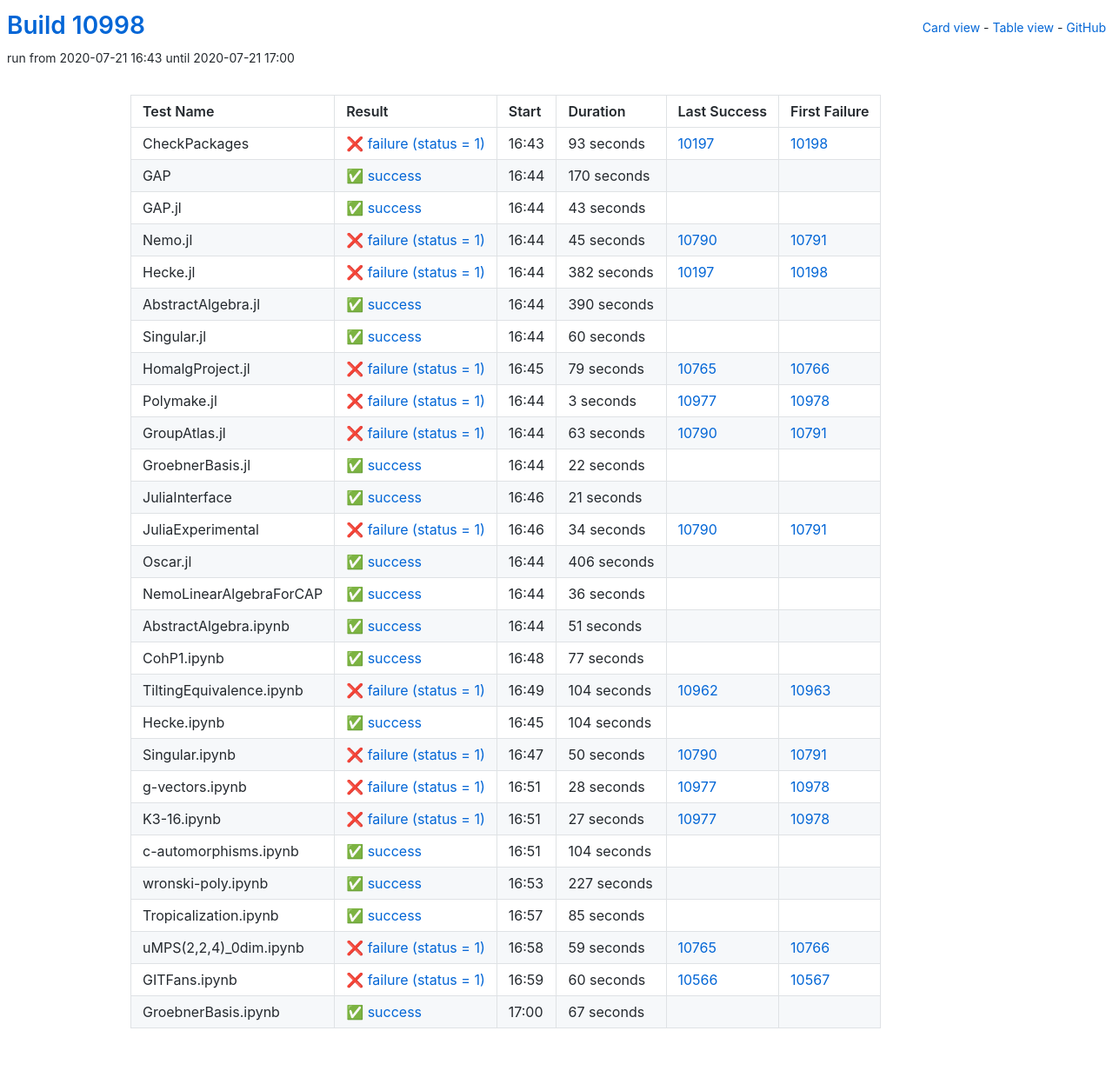
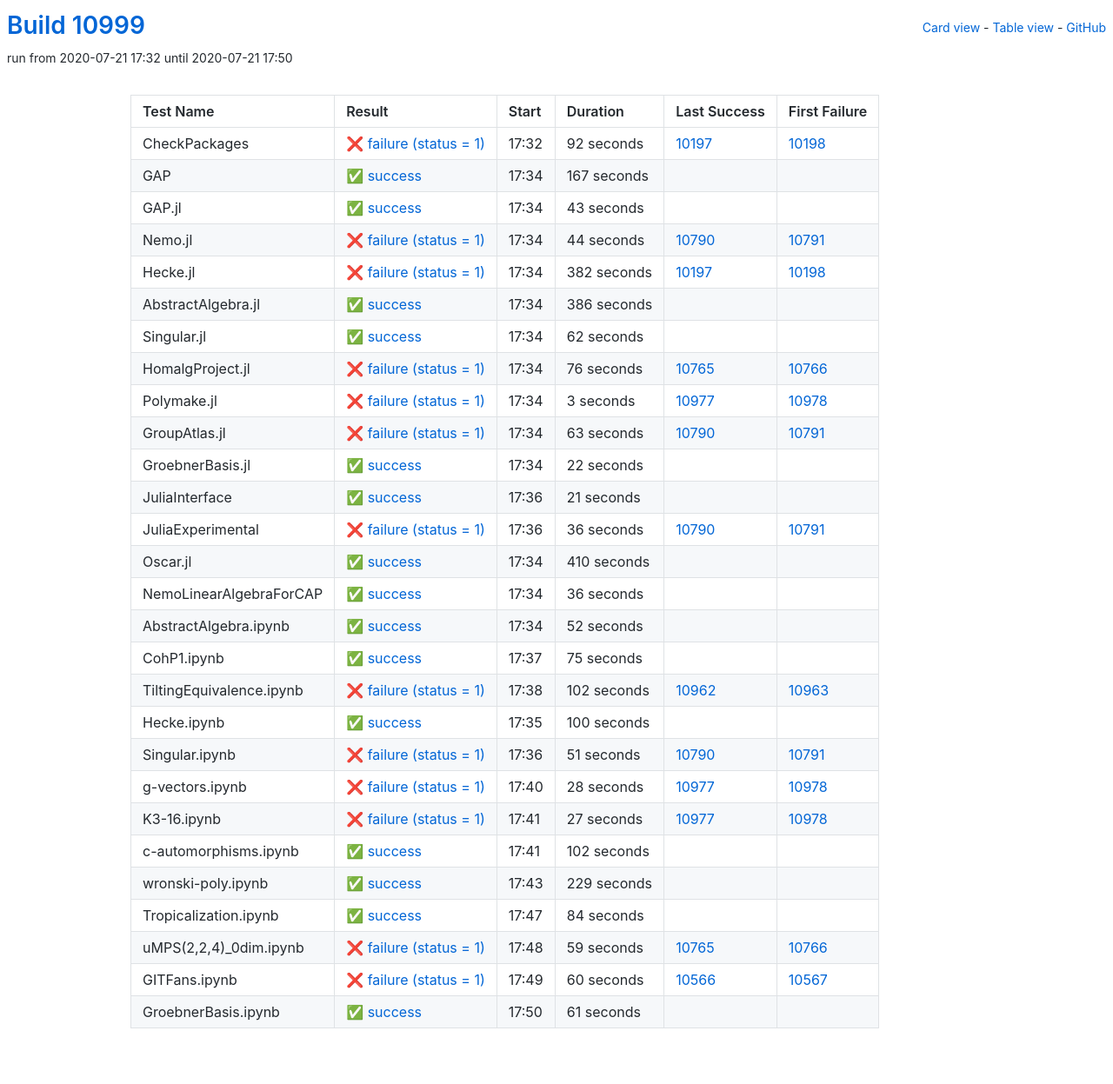
Before and after one commit to oscar-system/oscar-ci-status, a Jekyll site: the page built from table.html, in a window 1280 px wide. Shown: the whole page at 87% size. Built offline with Jekyll 4.4.1, drawn with Linux system fonts in a browser that asks for light colours.

Commit message:
Build #10999

```diff
--- a/_data/ci.yml
+++ b/_data/ci.yml
@@ -1,6 +1,6 @@
 ---
-build: 10998
-build_url: https://oscarci.mathematik.uni-kl.de/job/oscar/10998/
+build: 10999
+build_url: https://oscarci.mathematik.uni-kl.de/job/oscar/10999/
 job: oscar
 organization: oscar-system
 repo: oscar-ci-status
@@ -8,32 +8,32 @@
 tests:
 - name: CheckPackages
   id: checkpackages
-  log: https://oscarci.mathematik.uni-kl.de/job/oscar/10998/artifact/logs/build-10998/CheckPackages.log
-  start: 2020-07-21 16:43
+  log: https://oscarci.mathematik.uni-kl.de/job/oscar/10999/artifact/logs/build-10999/CheckPackages.log
+  start: 2020-07-21 17:32
   success: false
   exitcode: 1
   status: failure
-  duration: 93
+  duration: 92
   last_success: 10197
   last_success_url: https://oscarci.mathematik.uni-kl.de/job/oscar/10197/
   first_failure: 10198
   first_failure_url: https://oscarci.mathematik.uni-kl.de/job/oscar/10198/
 - name: GAP
   id: gap
-  log: https://oscarci.mathematik.uni-kl.de/job/oscar/10998/artifact/logs/build-10998/GAP.log
-  start: 2020-07-21 16:44
+  log: https://oscarci.mathematik.uni-kl.de/job/oscar/10999/artifact/logs/build-10999/GAP.log
+  start: 2020-07-21 17:34
   success: true
   exitcode: 0
   status: success
-  duration: 170
+  duration: 167
   last_success: false
   last_success_url:
   first_failure: false
   first_failure_url:
 - name: GAP.jl
   id: gap-jl
-  log: https://oscarci.mathematik.uni-kl.de/job/oscar/10998/artifact/logs/build-10998/GAP.jl.log
-  start: 2020-07-21 16:44
+  log: https://oscarci.mathematik.uni-kl.de/job/oscar/10999/artifact/logs/build-10999/GAP.jl.log
+  start: 2020-07-21 17:34
   success: true
   exitcode: 0
   status: success
@@ -44,20 +44,20 @@
   first_failure_url:
 - name: Nemo.jl
   id: nemo-jl
-  log: https://oscarci.mathematik.uni-kl.de/job/oscar/10998/artifact/logs/build-10998/Nemo.jl.log
-  start: 2020-07-21 16:44
+  log: https://oscarci.mathematik.uni-kl.de/job/oscar/10999/artifact/logs/build-10999/Nemo.jl.log
+  start: 2020-07-21 17:34
   success: false
   exitcode: 1
   status: failure
-  duration: 45
+  duration: 44
   last_success: 10790
   last_success_url: https://oscarci.mathematik.uni-kl.de/job/oscar/10790/
   first_failure: 10791
   first_failure_url: https://oscarci.mathematik.uni-kl.de/job/oscar/10791/
 - name: Hecke.jl
   id: hecke-jl
-  log: https://oscarci.mathematik.uni-kl.de/job/oscar/10998/artifact/logs/build-10998/Hecke.jl.log
-  start: 2020-07-21 16:44
+  log: https://oscarci.mathematik.uni-kl.de/job/oscar/10999/artifact/logs/build-10999/Hecke.jl.log
+  start: 2020-07-21 17:34
   success: false
   exitcode: 1
   status: failure
@@ -68,44 +68,44 @@
   first_failure_url: https://oscarci.mathematik.uni-kl.de/job/oscar/10198/
 - name: AbstractAlgebra.jl
   id: abstractalgebra-jl
-  log: https://oscarci.mathematik.uni-kl.de/job/oscar/10998/artifact/logs/build-10998/AbstractAlgebra.jl.log
-  start: 2020-07-21 16:44
+  log: https://oscarci.mathematik.uni-kl.de/job/oscar/10999/artifact/logs/build-10999/AbstractAlgebra.jl.log
+  start: 2020-07-21 17:34
   success: true
   exitcode: 0
   status: success
-  duration: 390
+  duration: 386
   last_success: false
   last_success_url:
   first_failure: false
   first_failure_url:
 - name: Singular.jl
   id: singular-jl
-  log: https://oscarci.mathematik.uni-kl.de/job/oscar/10998/artifact/logs/build-10998/Singular.jl.log
-  start: 2020-07-21 16:44
+  log: https://oscarci.mathematik.uni-kl.de/job/oscar/10999/artifact/logs/build-10999/Singular.jl.log
+  start: 2020-07-21 17:34
   success: true
   exitcode: 0
   status: success
-  duration: 60
+  duration: 62
   last_success: false
   last_success_url:
   first_failure: false
   first_failure_url:
 - name: HomalgProject.jl
   id: homalgproject-jl
-  log: https://oscarci.mathematik.uni-kl.de/job/oscar/10998/artifact/logs/build-10998/HomalgProject.jl.log
-  start: 2020-07-21 16:45
+  log: https://oscarci.mathematik.uni-kl.de/job/oscar/10999/artifact/logs/build-10999/HomalgProject.jl.log
+  start: 2020-07-21 17:34
   success: false
   exitcode: 1
   status: failure
-  duration: 79
+  duration: 76
   last_success: 10765
   last_success_url: https://oscarci.mathematik.uni-kl.de/job/oscar/10765/
   first_failure: 10766
   first_failure_url: https://oscarci.mathematik.uni-kl.de/job/oscar/10766/
 - name: Polymake.jl
   id: polymake-jl
-  log: https://oscarci.mathematik.uni-kl.de/job/oscar/10998/artifact/logs/build-10998/Polymake.jl.log
-  start: 2020-07-21 16:44
+  log: https://oscarci.mathematik.uni-kl.de/job/oscar/10999/artifact/logs/build-10999/Polymake.jl.log
+  start: 2020-07-21 17:34
   success: false
   exitcode: 1
   status: failure
@@ -116,8 +116,8 @@
   first_failure_url: https://oscarci.mathematik.uni-kl.de/job/oscar/10978/
 - name: GroupAtlas.jl
   id: groupatlas-jl
-  log: https://oscarci.mathematik.uni-kl.de/job/oscar/10998/artifact/logs/build-10998/GroupAtlas.jl.log
-  start: 2020-07-21 16:44
+  log: https://oscarci.mathematik.uni-kl.de/job/oscar/10999/artifact/logs/build-10999/GroupAtlas.jl.log
+  start: 2020-07-21 17:34
   success: false
   exitcode: 1
   status: failure
@@ -128,8 +128,8 @@
   first_failure_url: https://oscarci.mathematik.uni-kl.de/job/oscar/10791/
 - name: GroebnerBasis.jl
   id: groebnerbasis-jl
-  log: https://oscarci.mathematik.uni-kl.de/job/oscar/10998/artifact/logs/build-10998/GroebnerBasis.jl.log
-  start: 2020-07-21 16:44
+  log: https://oscarci.mathematik.uni-kl.de/job/oscar/10999/artifact/logs/build-10999/GroebnerBasis.jl.log
+  start: 2020-07-21 17:34
   success: true
   exitcode: 0
   status: success
@@ -140,8 +140,8 @@
   first_failure_url:
 - name: JuliaInterface
   id: juliainterface
-  log: https://oscarci.mathematik.uni-kl.de/job/oscar/10998/artifact/logs/build-10998/JuliaInterface.log
-  start: 2020-07-21 16:46
+  log: https://oscarci.mathematik.uni-kl.de/job/oscar/10999/artifact/logs/build-10999/JuliaInterface.log
+  start: 2020-07-21 17:36
   success: true
   exitcode: 0
   status: success
@@ -152,32 +152,32 @@
   first_failure_url:
 - name: JuliaExperimental
   id: juliaexperimental
-  log: https://oscarci.mathematik.uni-kl.de/job/oscar/10998/artifact/logs/build-10998/JuliaExperimental.log
-  start: 2020-07-21 16:46
+  log: https://oscarci.mathematik.uni-kl.de/job/oscar/10999/artifact/logs/build-10999/JuliaExperimental.log
+  start: 2020-07-21 17:36
   success: false
   exitcode: 1
   status: failure
-  duration: 34
+  duration: 36
   last_success: 10790
   last_success_url: https://oscarci.mathematik.uni-kl.de/job/oscar/10790/
   first_failure: 10791
   first_failure_url: https://oscarci.mathematik.uni-kl.de/job/oscar/10791/
 - name: Oscar.jl
   id: oscar-jl
-  log: https://oscarci.mathematik.uni-kl.de/job/oscar/10998/artifact/logs/build-10998/Oscar.jl.log
-  start: 2020-07-21 16:44
+  log: https://oscarci.mathematik.uni-kl.de/job/oscar/10999/artifact/logs/build-10999/Oscar.jl.log
+  start: 2020-07-21 17:34
   success: true
   exitcode: 0
   status: success
-  duration: 406
+  duration: 410
   last_success: false
   last_success_url:
   first_failure: false
   first_failure_url:
 - name: NemoLinearAlgebraForCAP
   id: nemolinearalgebraforcap
-  log: https://oscarci.mathematik.uni-kl.de/job/oscar/10998/artifact/logs/build-10998/NemoLinearAlgebraForCAP.log
-  start: 2020-07-21 16:44
+  log: https://oscarci.mathematik.uni-kl.de/job/oscar/10999/artifact/logs/build-10999/NemoLinearAlgebraForCAP.log
+  start: 2020-07-21 17:34
   success: true
   exitcode: 0
   status: success
@@ -188,68 +188,68 @@
   first_failure_url:
 - name: AbstractAlgebra.ipynb
   id: abstractalgebra-ipynb
-  log: https://oscarci.mathematik.uni-kl.de/job/oscar/10998/artifact/logs/build-10998/AbstractAlgebra.ipynb.log
-  start: 2020-07-21 16:44
+  log: https://oscarci.mathematik.uni-kl.de/job/oscar/10999/artifact/logs/build-10999/AbstractAlgebra.ipynb.log
+  start: 2020-07-21 17:34
   success: true
   exitcode: 0
   status: success
-  duration: 51
+  duration: 52
   last_success: false
   last_success_url:
   first_failure: false
   first_failure_url:
 - name: CohP1.ipynb
   id: cohp1-ipynb
-  log: https://oscarci.mathematik.uni-kl.de/job/oscar/10998/artifact/logs/build-10998/CohP1.ipynb.log
-  start: 2020-07-21 16:48
+  log: https://oscarci.mathematik.uni-kl.de/job/oscar/10999/artifact/logs/build-10999/CohP1.ipynb.log
+  start: 2020-07-21 17:37
   success: true
   exitcode: 0
   status: success
-  duration: 77
+  duration: 75
   last_success: false
   last_success_url:
   first_failure: false
   first_failure_url:
 - name: TiltingEquivalence.ipynb
   id: tiltingequivalence-ipynb
-  log: https://oscarci.mathematik.uni-kl.de/job/oscar/10998/artifact/logs/build-10998/TiltingEquivalence.ipynb.log
-  start: 2020-07-21 16:49
+  log: https://oscarci.mathematik.uni-kl.de/job/oscar/10999/artifact/logs/build-10999/TiltingEquivalence.ipynb.log
+  start: 2020-07-21 17:38
   success: false
   exitcode: 1
   status: failure
-  duration: 104
+  duration: 102
   last_success: 10962
   last_success_url: https://oscarci.mathematik.uni-kl.de/job/oscar/10962/
   first_failure: 10963
   first_failure_url: https://oscarci.mathematik.uni-kl.de/job/oscar/10963/
 - name: Hecke.ipynb
   id: hecke-ipynb
-  log: https://oscarci.mathematik.uni-kl.de/job/oscar/10998/artifact/logs/build-10998/Hecke.ipynb.log
-  start: 2020-07-21 16:45
+  log: https://oscarci.mathematik.uni-kl.de/job/oscar/10999/artifact/logs/build-10999/Hecke.ipynb.log
+  start: 2020-07-21 17:35
   success: true
   exitcode: 0
   status: success
-  duration: 104
+  duration: 100
   last_success: false
   last_success_url:
   first_failure: false
   first_failure_url:
 - name: Singular.ipynb
   id: singular-ipynb
-  log: https://oscarci.mathematik.uni-kl.de/job/oscar/10998/artifact/logs/build-10998/Singular.ipynb.log
-  start: 2020-07-21 16:47
+  log: https://oscarci.mathematik.uni-kl.de/job/oscar/10999/artifact/logs/build-10999/Singular.ipynb.log
+  start: 2020-07-21 17:36
   success: false
   exitcode: 1
   status: failure
-  duration: 50
+  duration: 51
   last_success: 10790
   last_success_url: https://oscarci.mathematik.uni-kl.de/job/oscar/10790/
   first_failure: 10791
   first_failure_url: https://oscarci.mathematik.uni-kl.de/job/oscar/10791/
 - name: g-vectors.ipynb
   id: g-vectors-ipynb
-  log: https://oscarci.mathematik.uni-kl.de/job/oscar/10998/artifact/logs/build-10998/g-vectors.ipynb.log
-  start: 2020-07-21 16:51
+  log: https://oscarci.mathematik.uni-kl.de/job/oscar/10999/artifact/logs/build-10999/g-vectors.ipynb.log
+  start: 2020-07-21 17:40
   success: false
   exitcode: 1
   status: failure
@@ -260,8 +260,8 @@
   first_failure_url: https://oscarci.mathematik.uni-kl.de/job/oscar/10978/
 - name: K3-16.ipynb
   id: k3-16-ipynb
-  log: https://oscarci.mathematik.uni-kl.de/job/oscar/10998/artifact/logs/build-10998/K3-16.ipynb.log
-  start: 2020-07-21 16:51
+  log: https://oscarci.mathematik.uni-kl.de/job/oscar/10999/artifact/logs/build-10999/K3-16.ipynb.log
+  start: 2020-07-21 17:41
   success: false
   exitcode: 1
   status: failure
@@ -272,44 +272,44 @@
   first_failure_url: https://oscarci.mathematik.uni-kl.de/job/oscar/10978/
 - name: c-automorphisms.ipynb
   id: c-automorphisms-ipynb
-  log: https://oscarci.mathematik.uni-kl.de/job/oscar/10998/artifact/logs/build-10998/c-automorphisms.ipynb.log
-  start: 2020-07-21 16:51
+  log: https://oscarci.mathematik.uni-kl.de/job/oscar/10999/artifact/logs/build-10999/c-automorphisms.ipynb.log
+  start: 2020-07-21 17:41
   success: true
   exitcode: 0
   status: success
-  duration: 104
+  duration: 102
   last_success: false
   last_success_url:
   first_failure: false
   first_failure_url:
 - name: wronski-poly.ipynb
   id: wronski-poly-ipynb
-  log: https://oscarci.mathematik.uni-kl.de/job/oscar/10998/artifact/logs/build-10998/wronski-poly.ipynb.log
-  start: 2020-07-21 16:53
+  log: https://oscarci.mathematik.uni-kl.de/job/oscar/10999/artifact/logs/build-10999/wronski-poly.ipynb.log
+  start: 2020-07-21 17:43
   success: true
   exitcode: 0
   status: success
-  duration: 227
+  duration: 229
   last_success: false
   last_success_url:
   first_failure: false
   first_failure_url:
 - name: Tropicalization.ipynb
   id: tropicalization-ipynb
-  log: https://oscarci.mathematik.uni-kl.de/job/oscar/10998/artifact/logs/build-10998/Tropicalization.ipynb.log
-  start: 2020-07-21 16:57
+  log: https://oscarci.mathematik.uni-kl.de/job/oscar/10999/artifact/logs/build-10999/Tropicalization.ipynb.log
+  start: 2020-07-21 17:47
   success: true
   exitcode: 0
   status: success
-  duration: 85
+  duration: 84
   last_success: false
   last_success_url:
   first_failure: false
   first_failure_url:
 - name: uMPS(2,2,4)_0dim.ipynb
   id: umps-2-2-4-0dim-ipynb
-  log: https://oscarci.mathematik.uni-kl.de/job/oscar/10998/artifact/logs/build-10998/uMPS-2-2-4-_0dim.ipynb.log
-  start: 2020-07-21 16:58
+  log: https://oscarci.mathematik.uni-kl.de/job/oscar/10999/artifact/logs/build-10999/uMPS-2-2-4-_0dim.ipynb.log
+  start: 2020-07-21 17:48
   success: false
   exitcode: 1
   status: failure
@@ -320,8 +320,8 @@
   first_failure_url: https://oscarci.mathematik.uni-kl.de/job/oscar/10766/
 - name: GITFans.ipynb
   id: gitfans-ipynb
-  log: https://oscarci.mathematik.uni-kl.de/job/oscar/10998/artifact/logs/build-10998/GITFans.ipynb.log
-  start: 2020-07-21 16:59
+  log: https://oscarci.mathematik.uni-kl.de/job/oscar/10999/artifact/logs/build-10999/GITFans.ipynb.log
+  start: 2020-07-21 17:49
   success: false
   exitcode: 1
   status: failure
@@ -332,12 +332,12 @@
   first_failure_url: https://oscarci.mathematik.uni-kl.de/job/oscar/10567/
 - name: GroebnerBasis.ipynb
   id: groebnerbasis-ipynb
-  log: https://oscarci.mathematik.uni-kl.de/job/oscar/10998/artifact/logs/build-10998/GroebnerBasis.ipynb.log
-  start: 2020-07-21 17:00
+  log: https://oscarci.mathematik.uni-kl.de/job/oscar/10999/artifact/logs/build-10999/GroebnerBasis.ipynb.log
+  start: 2020-07-21 17:50
   success: true
   exitcode: 0
   status: success
-  duration: 67
+  duration: 61
   last_success: false
   last_success_url:
   first_failure: false
```
Also changed, not shown: README.md.
